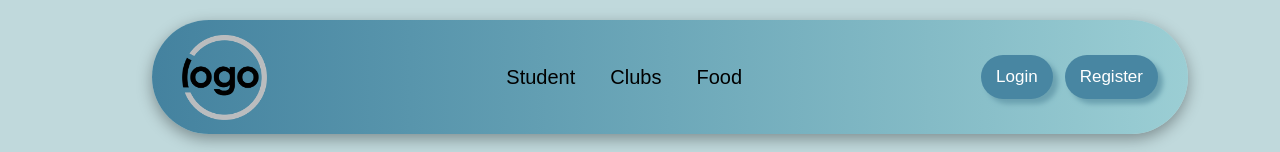
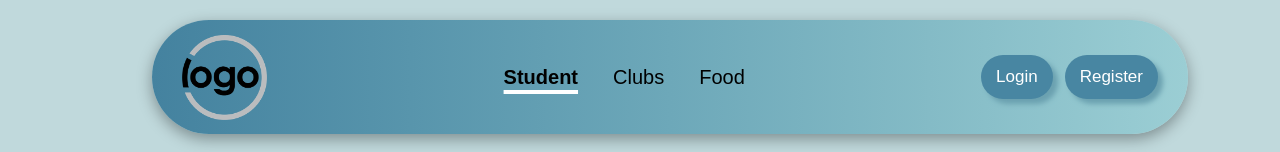
Before and after one commit to devashishdubal/insti_nitw, a React (Create React App) app: page / in a window 1280 px wide. Shown: the top 152 px of the page. Built offline with nearby package versions, Linux system fonts and the light colour scheme; a web font is replaced by a local one.

Commit message:
Fix default button issue

```diff
--- a/src/components/topbar/Topbar.jsx
+++ b/src/components/topbar/Topbar.jsx
@@ -6,7 +6,7 @@ const Topbar = ({buttonSelect,clickFunction,currentButton}) => {
     <div className="navBar">
       <img src={process.env.PUBLIC_URL + "../assets/logo.png"} alt="logo" />
       <div className="buttonGroup">
-        <a className="student" onClick={clickFunction}>Student</a>
+        <a className="student selected" onClick={clickFunction}>Student</a>
         <a className="club" onClick={clickFunction}>Clubs</a>
         <a className="food" onClick={clickFunction}>Food</a>
       </div>
--- a/src/pages/Home.jsx
+++ b/src/pages/Home.jsx
@@ -10,7 +10,13 @@ export default function Home() {
   const [buttonSelect, setButtonSelect] = useState(1);
   const [currentButton, setCurrentButton] = useState(null);
 
+
   const handleClick = (event) => {
+
+    const buttonGroup = document.querySelectorAll(".buttonGroup a");
+    buttonGroup.forEach(btn => {
+      btn.classList.remove('selected');
+    });
     const btn = event.target;
     btn.classList.add('selected');
 
@@ -24,10 +30,11 @@ export default function Home() {
     }
 
 
-
+    /*
     if (currentButton) {
       currentButton.classList.remove('selected');
     }
+    */
 
     setCurrentButton(btn);
   };
```
